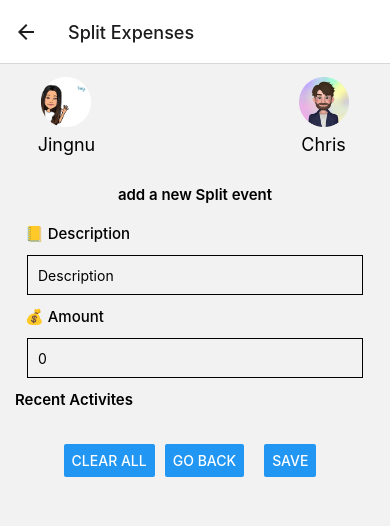
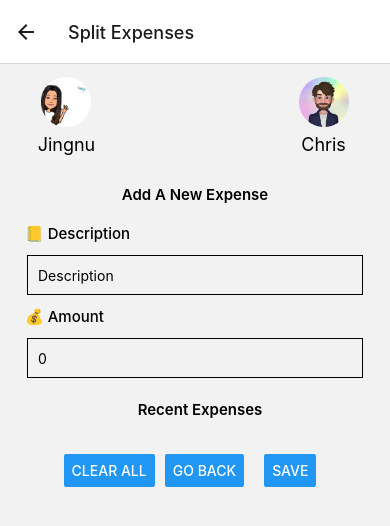
Before and after one commit to JingnvAn/React-Native-App-cosi153a, a React Native app: screen / in a window 390 px wide. Both pictures are taken after a click on the button "ADD A SPLIT TRANSACTION". Shown: the top 526 px of the page. Built offline with nearby package versions, Linux system fonts and the light colour scheme.

Commit message:
polish split expenses screen

```diff
--- a/components/SplitExpenseEditor.js
+++ b/components/SplitExpenseEditor.js
@@ -79,7 +79,7 @@ const SplitExpenseEditor = ({ navigation, me, partner }) => {
                 </View>
             </View>
             <View style={styles.inputBoxes}>
-                <Text style={{fontSize: 15, fontWeight: '600', alignSelf: 'center'}}>add a new Split event</Text>
+                <Text style={{fontSize: 15, fontWeight: '600', alignSelf: 'center'}}>Add A New Expense</Text>
                 <Text style={{fontSize: 15, fontWeight: '500', paddingLeft:10, paddingTop:20}}>📒 Description</Text>
                 <TextInput
                     style={styles.input}
@@ -96,15 +96,16 @@ const SplitExpenseEditor = ({ navigation, me, partner }) => {
                     placeholder="Total Amount. We'll do the calculation for you"
                     keyboardType="numeric"
                 />
-                <Text style={{fontSize: 15, fontWeight: '600'}}>Recent Activites</Text>
+                <Text style={{fontSize: 15, fontWeight: '600', paddingLeft:10, alignSelf: 'center', paddingTop:10}}>Recent Expenses</Text>
             </View>
             <View styles= {styles.logsBox}>
                 <FlatList
                         data={logs.reverse()}
                         renderItem={({item}) => (
-                         <View style={{ borderWidth: 5, borderColor:'lightblue'}}>
-                            <Text style={styles.item}>📅 {item.id}: </Text>
-                            <Text style={styles.item}>💰 {item.from} owes ${item.amount} to {item.to}, for {item.description}</Text>
+                         <View style={{ borderWidth: 3, borderColor:'lightblue', marginHorizontal:20, marginBottom:5}}>
+                            <Text style={styles.item}>👩 {item.from} ➡️ {item.to}</Text>
+                            <Text style={styles.item}>📅 {item.id} </Text>
+                            <Text style={styles.item}>💲 {item.amount}, {item.description}</Text>
                          </View>
                         )}
                 />
```
